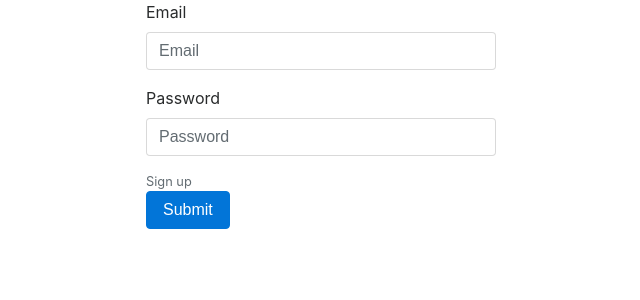
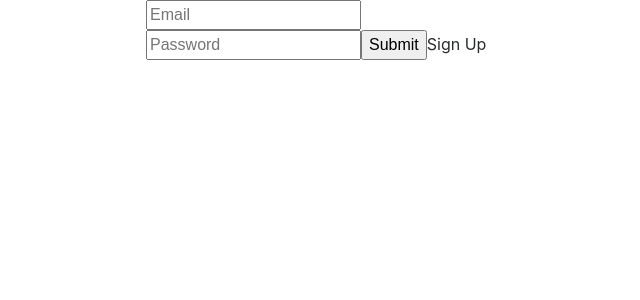
Before and after one commit to jsogard/cautious-lemon, a Next.js app: page / in a window 1280 px wide. Shown: the top 300 px of the page, without its empty margins (319-959 px from the left). Built offline with nearby package versions, Linux system fonts and the light colour scheme.

Commit message:
revamp login page with formik

```diff
--- a/components/login.js
+++ b/components/login.js
@@ -1,8 +1,34 @@
 import React, { useState } from 'react'
-import { Row, Col, Form, Button } from 'react-bootstrap'
+import { Row, Col } from 'react-bootstrap'
 import { insertUser, loginUser } from '../services/user';
-import ErrorTip from './errortip'
-import { formValidate } from '../utils/error';
+import { Formik, Form, Field, ErrorMessage } from 'formik';
+import * as Yup from 'yup';
+
+const SignupSchema = Yup.object().shape({
+	email: Yup.string()
+		.email('Invalid email')
+		.required('Required'),
+	password: Yup.string()
+		.min(5, 'Too short')
+		.required('Required'),
+	confirm: Yup.string()
+		.test(
+			'matches-password',
+			'Doesn\'t match password',
+			function (value) {
+				return this.parent.password == value;
+			}
+		)
+});
+
+const LoginSchema = Yup.object().shape({
+	email: Yup.string()
+		.email('Invalid email')
+		.required('Required'),
+	password: Yup.string()
+		.min(5, 'Too short')
+		.required('Required')
+});
 
 export default function Login({setUserId}) {
 
@@ -11,94 +37,59 @@ export default function Login({setUserId}) {
 
 	const toggleSignup = () => setIsSignup(!isSignup);
 
-	const handleSubmit = async (event) => {
-		const form = event.currentTarget;
-
+	const handleSubmit = async (values, { setSubmitting }) => {
 	    event.preventDefault();
 		event.stopPropagation();
 
-		if(validate() && form.checkValidity()) {
 		const action = isSignup ? insertUser : loginUser;
 
-			action({email: loginEmail.value, password: loginPassword.value})
+		await action({email: values.email, password: values.password})
 			.then((user) => {
 				setUserId(user.UserId);
 			})
 			.catch((e) => {
+				console.error(e);
 				setErrors(e);
 			})
 
-		} else {
-			console.log('validation failed')
-			console.dir(errors)
-		}
+		setSubmitting(false);
 	};
-
-	const validate = () => {
-		setErrors({});
-		[loginEmail, loginPassword].forEach((formItem) => formValidate(setErrors, formItem))
-		formValidate(setErrors, loginPassword, 'Password must be longer than 5 characters',
-			() => loginPassword.value.length >= 5)
-
-		if(isSignup) {
-			formValidate(setErrors, loginConfirm)
-			formValidate(setErrors, loginConfirm, 'Password does not match',
-				() => loginConfirm.value == loginPassword.value)
-		}
-
-		return Object.keys(errors).length == 0;
-	}
-
 
 	return (
 		<Row>
 			<Col />
-			<Col xs={4}>
-				<Form noValidate onSubmit={handleSubmit} >
-					<Form.Group controlId="loginEmail">
-						<Form.Label>
-							Email
-							{ errors.loginEmail && <ErrorTip subject='loginEmail' messages={errors.loginEmail} /> }
-						</Form.Label>
-						<Form.Control required type="email" placeholder="Email" />
-					</Form.Group>
+			<Col sm={4}>
+				<Formik
+					initialValues={ { email: '', password: '' } }
+					validationSchema={ isSignup ? SignupSchema : LoginSchema }
+					onSubmit={ handleSubmit }
+					>
+						{({ errors, touched, isSubmitting }) =>
+						(
+							<Form noValidate>
+								<Field type='email' name='email' placeholder='Email' />
+								<ErrorMessage name='email' component='span'/>
 
-					<Form.Group controlId="loginPassword">
-						<Form.Label>
-							Password
-							{ errors.loginPassword && <ErrorTip subject='loginPassword' messages={errors.loginPassword} /> }
-						</Form.Label>
-						<Form.Control required type="password" placeholder="Password" />
-					</Form.Group>
+								<Field type='password' name='password' placeholder='Password' />
+								<ErrorMessage name='password' component='span'/>
 
-					{isSignup &&
-						<Form.Group controlId="loginConfirm">
-							<Form.Label>
-								Confirm Password
-								{ errors.loginConfirm && <ErrorTip subject='loginConfirm' messages={errors.loginConfirm} /> }
-							</Form.Label>
-							<Form.Control required type="password" placeholder="Confirm Password" />
-						</Form.Group>
-					}
+								{isSignup && (
+									<>
+										<Field type='password' name='confirm' placeholder='Confirm password'/>
+										<ErrorMessage name='confirm' component='span'/>
+									</>
+								)}
 
-					<Form.Text className="text-muted" onClick={() => toggleSignup()}>
-						{ isSignup ? 'Log in' : 'Sign up' }
-					</Form.Text>
+								<button type="submit" disabled={ isSubmitting } >
+									Submit
+								</button>
 
-					<Button variant="primary" type="submit" >
-						Submit
-					</Button>
+								<span onClick={ () => toggleSignup() }>{ isSignup ? 'Log In' : 'Sign Up' }</span>
 							</Form>
+						)}
+					</Formik>
 			</Col>
 			<Col />
-			<style jsx>
-			{`
-				label svg {
-					width: 1rem;
-					margin-left: 1rem;
-				}
-			`}
-			</style>
 		</Row>
 
 		);
--- a/package.json
+++ b/package.json
@@ -24,6 +24,7 @@
     "@fortawesome/free-solid-svg-icons": "^5.13.0",
     "@fortawesome/react-fontawesome": "^0.1.9",
     "bootstrap": "^4.4.1",
+    "formik": "^2.1.4",
     "next": "^9.3.4",
     "react": "^16.13.1",
     "react-bootstrap": "^1.0.0",
@@ -32,6 +33,7 @@
     "sha256": "^0.2.0",
     "sql-template-strings": "^2.2.2",
     "styled-jsx": "^3.2.5",
-    "swr": "^0.2.0"
+    "swr": "^0.2.0",
+    "yup": "^0.28.5"
   }
 }
--- a/services/user.js
+++ b/services/user.js
@@ -3,6 +3,7 @@
 const insertUser = async ({email, password}) => {
 	let user = null;
 	let errors = null;
+	console.dir({email,password});
 
 	await fetch('/api/users',
 		{
@@ -17,9 +18,10 @@ const insertUser = async ({email, password}) => {
 			if(data.errors) {
 				throw data.errors;
 			}
-			user = data.data;
+			user = data;
 		})
 		.catch((e) => {
+			console.error(e);
 			errors = e;
 		})
 	if(user !== null) {
```
Also changed, not shown: 1 other file (tests, documents, lock files or other folders). Lines whose indentation alone changed are shown as unchanged.
